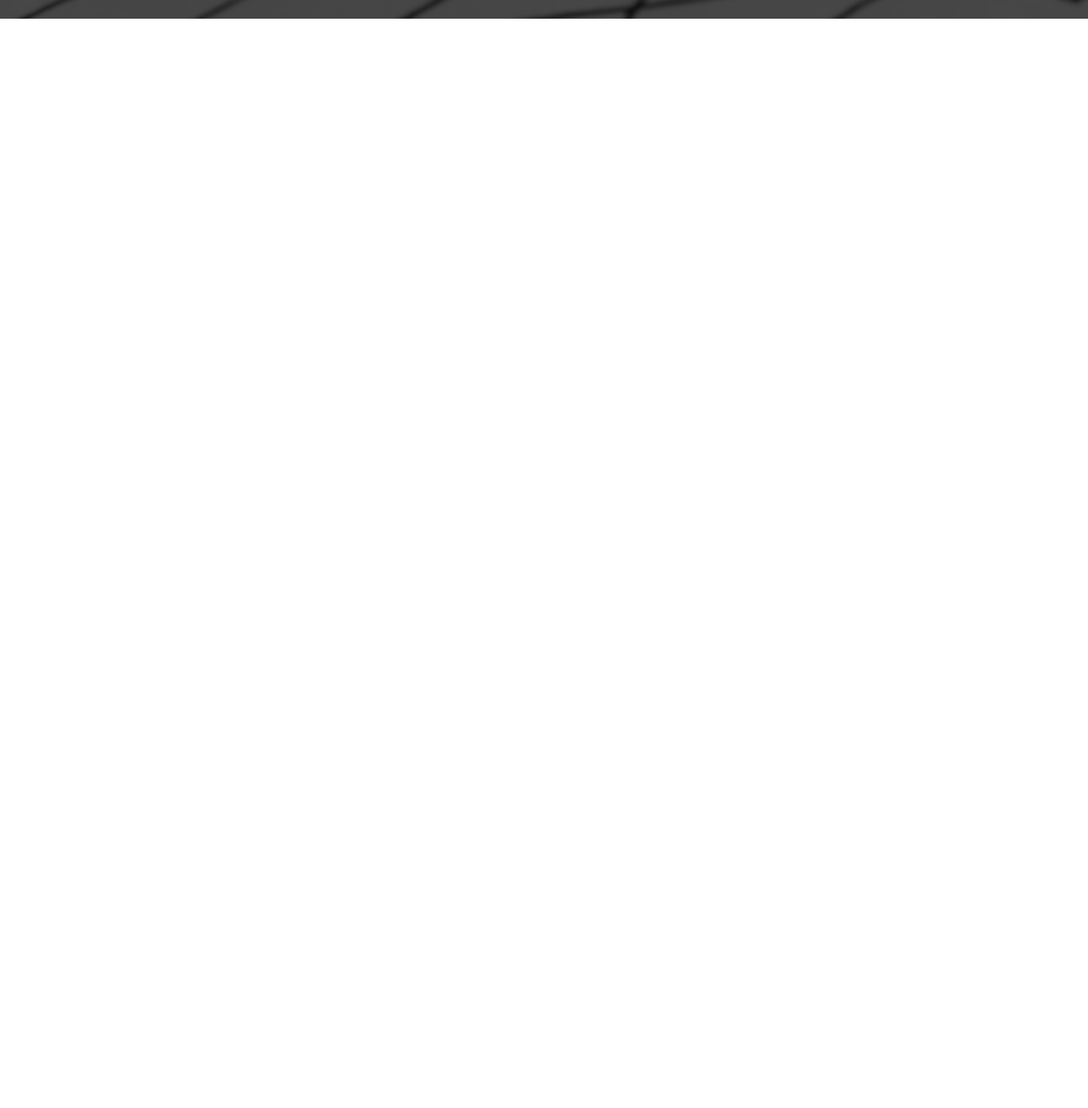
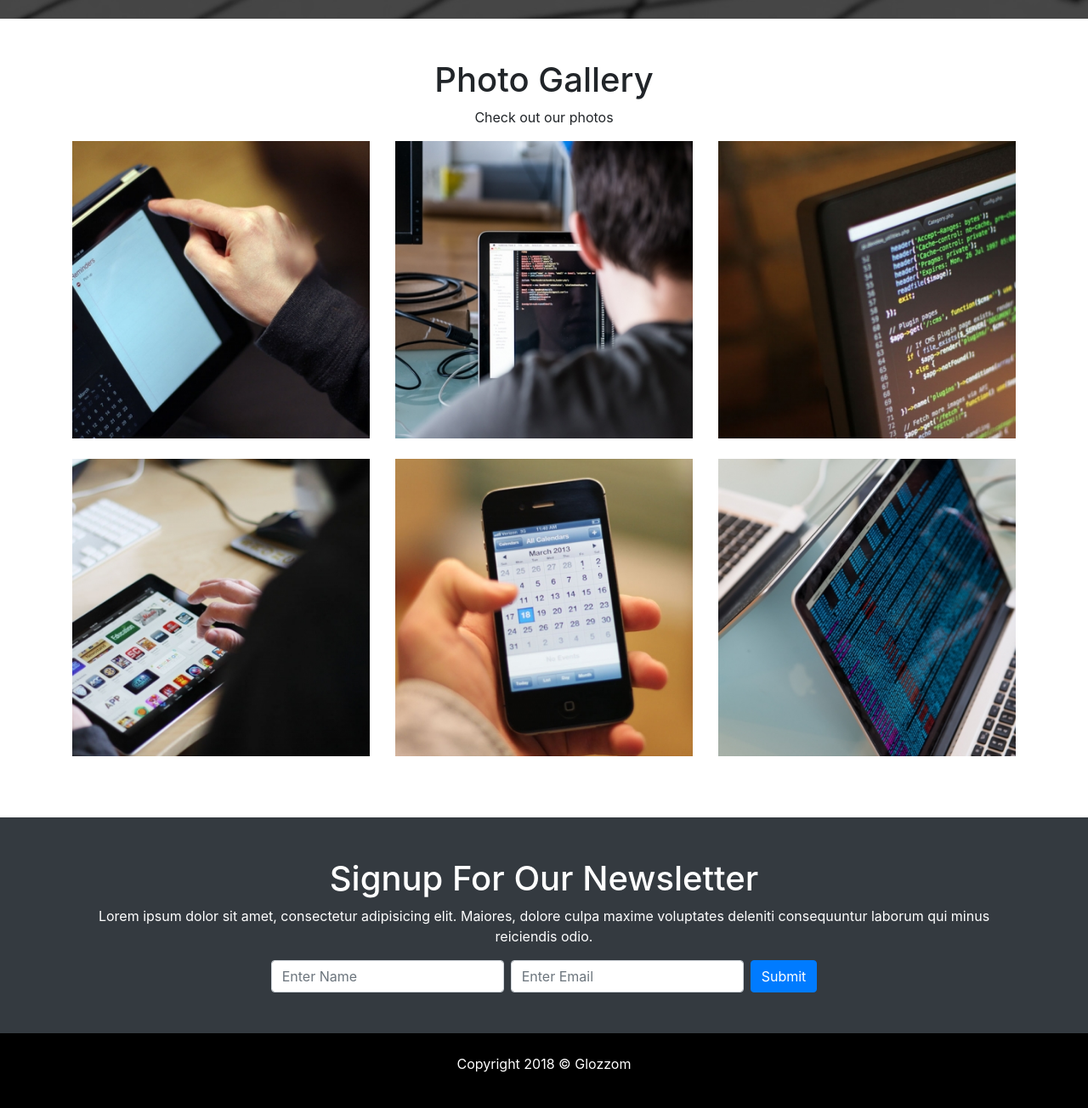
Before and after one commit to Talon1989/glozzom-bootstrap, a website: page src/index.html in a window 1280 px wide. Shown: the part 1505-2809 px from the top of the page at 85% size. Before the commit the page ends 1534 px from the top, so only its background shows below. Drawn offline with nearby package versions, Linux system fonts and the light colour scheme; some packages are replaced by stand-ins of ours; files that its build step writes are made by us from their sources; a script that the page names is missing.

Commit message:
finished main page, added 'ekko-lightbox.js' script, images and footer.

```diff
--- a/src/index.html
+++ b/src/index.html
@@ -9,6 +9,7 @@
     <link rel="stylesheet" href="css/font-awesome.min.css">
     <link rel="stylesheet" href="css/bootstrap.css">
     <link rel="stylesheet" href="css/style.css">
+    <link rel="stylesheet" href="https://cdnjs.cloudflare.com/ajax/libs/ekko-lightbox/5.3.0/ekko-lightbox.css">
 </head>
 <body>
 
@@ -160,6 +161,91 @@
         </div>
     </div>
 </section>
+
+
+<!--PHOTO GALLERY-->
+<section id="gallery-ID" class="py-5">
+    <div class="container">
+        <h1 class="text-center">Photo Gallery</h1>
+        <p class="text-center">Check out our photos</p>
+        <div class="row mb-4">
+            <div class="col-md-4">
+                <a href="img/tech1-lg.jpg"
+                   data-toggle="lightbox" data-gallery="img-gallery">
+                    <img src="img/tech1-sm.jpg" class="img-fluid">
+                </a>
+            </div>
+            <div class="col-md-4">
+                <a href="img/tech2-lg.jpg"
+                   data-toggle="lightbox" data-gallery="img-gallery">
+                    <img src="img/tech2-sm.jpg" class="img-fluid">
+                </a>
+            </div>
+            <div class="col-md-4">
+                <a href="img/tech3-lg.jpg"
+                   data-toggle="lightbox" data-gallery="img-gallery">
+                    <img src="img/tech3-sm.jpg" class="img-fluid">
+                </a>
+            </div>
+        </div>
+        <div class="row mb-4">
+            <div class="col-md-4">
+                <a href="img/tech4-lg.jpg"
+                   data-toggle="lightbox" data-gallery="img-gallery">
+                    <img src="img/tech4-sm.jpg" class="img-fluid">
+                </a>
+            </div>
+            <div class="col-md-4">
+                <a href="img/tech5-lg.jpg"
+                   data-toggle="lightbox" data-gallery="img-gallery">
+                    <img src="img/tech5-sm.jpg" class="img-fluid">
+                </a>
+            </div>
+            <div class="col-md-4">
+                <a href="img/tech6-lg.jpg"
+                   data-toggle="lightbox" data-gallery="img-gallery">
+                    <img src="img/tech6-sm.jpg" class="img-fluid">
+                </a>
+            </div>
+        </div>
+    </div>
+</section>
+
+
+<!--NEWSLETTER SECTION-->
+<section id="newsletter-ID" class="text-center p-5 bg-dark text-white">
+    <div class="container">
+        <div class="row">
+            <div class="col">
+                <h1>Signup For Our Newsletter</h1>
+                <p> Lorem ipsum dolor sit amet, consectetur adipisicing elit. Maiores, dolore culpa maxime voluptates deleniti consequuntur laborum qui minus reiciendis odio. </p>
+                <form class="form-inline justify-content-center">
+                    <label class="sr-only">Name</label>
+                    <input type="text" class="form-control mb-2 mr-sm-2 mb-sm-0"
+                           placeholder="Enter Name">
+                    <label class="sr-only">Email</label>
+                    <input type="email" class="form-control mb-2 mr-sm-2 mb-sm-0"
+                           placeholder="Enter Email">
+                    <button class="btn btn-primary" type="submit">Submit</button>
+                </form>
+            </div>
+        </div>
+    </div>
+</section>
+
+
+<!--FOOTER-->
+<footer id="main-footer-ID" class="text-center p-4">
+    <div class="container">
+        <div class="row">
+            <div class="col">
+                <p>Copyright 2018 &copy; Glozzom</p>
+            </div>
+        </div>
+    </div>
+</footer>
+
+<!--VIDEO MODAL-->
 <div class="modal fade" id="videoModal-ID">
     <div class="modal-dialog">
         <div class="modal-content">
@@ -178,5 +264,6 @@
 <script src="js/popper.min.js"></script>
 <script src="js/bootstrap.min.js"></script>
 <script src="js/main.js"></script>
+<script src="https://cdnjs.cloudflare.com/ajax/libs/ekko-lightbox/5.3.0/ekko-lightbox.js"></script>
 </body>
 </html>
--- a/src/js/main.js
+++ b/src/js/main.js
@@ -10,3 +10,14 @@ $(function() {
         });
     });
 });
+
+
+$(document).on('click', '[data-toggle="lightbox"]', function(event){
+    event.preventDefault();
+    $(this).ekkoLightbox();
+})
+
+
+var foo = ()=> {
+    console.log('working');
+}
--- a/src/scss/style.scss
+++ b/src/scss/style.scss
@@ -69,3 +69,8 @@ body{
     color: #fff;
   }
 }
+
+#main-footer-ID{
+  background-color: black;
+  color: white;
+}
```
Also changed, not shown: src/img/tech1-lg.jpg (added), src/img/tech1-sm.jpg (added), src/img/tech2-lg.jpg (added), src/img/tech2-sm.jpg (added), src/img/tech3-lg.jpg (added), src/img/tech3-sm.jpg (added), src/img/tech4-lg.jpg (added), src/img/tech4-sm.jpg (added), src/img/tech5-lg.jpg (added), src/img/tech5-sm.jpg (added), src/img/tech6-lg.jpg (added), src/img/tech6-sm.jpg (added).
